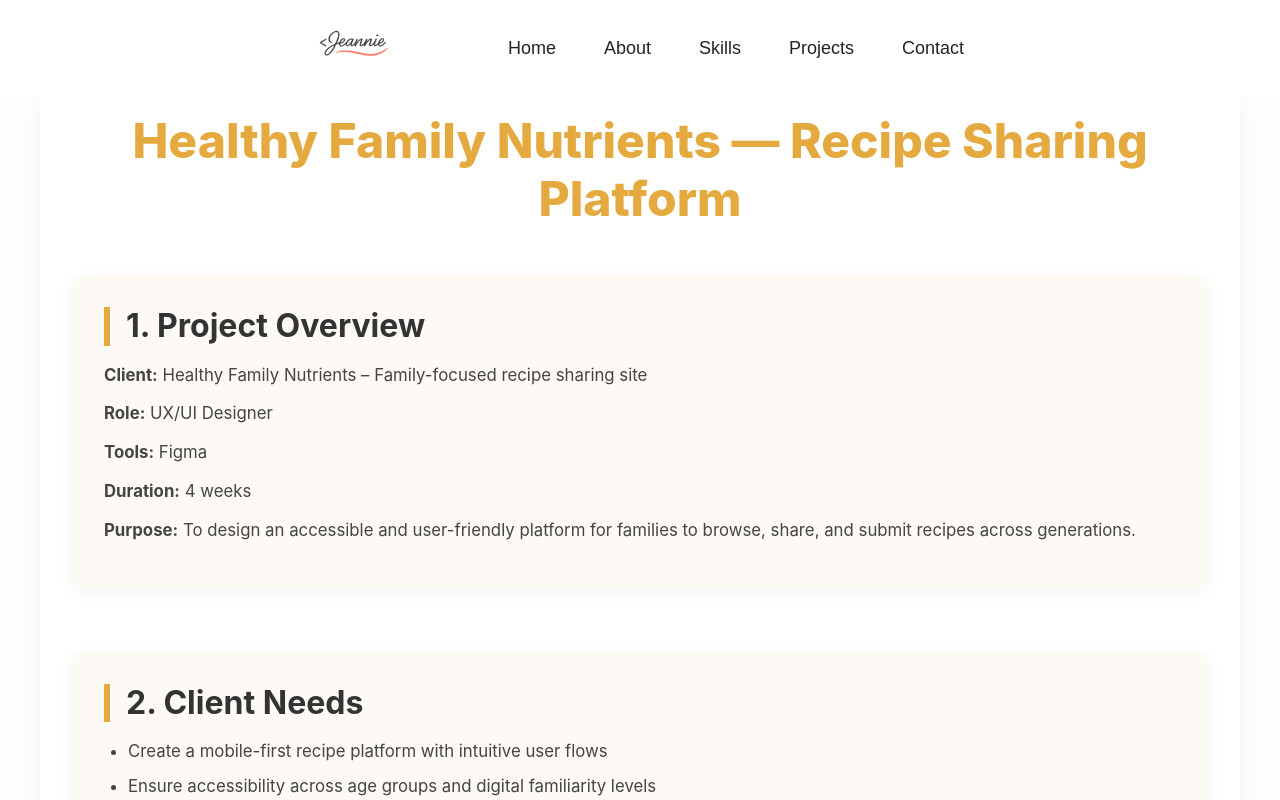
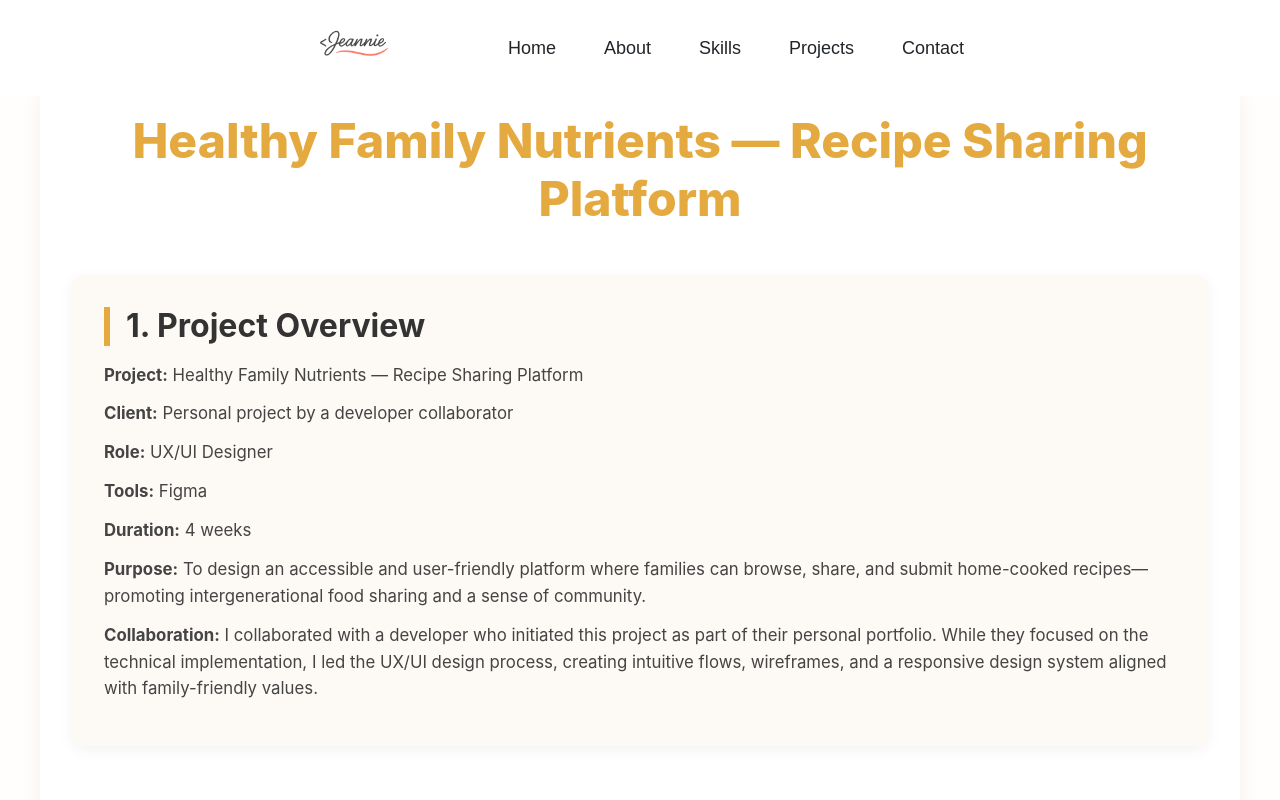
Before and after one commit to Mijincode/jeannie-portfolio, a React (Create React App) app: page /projects/family-nutrients in a window 1280 px wide. Shown: the top 800 px of the page. Built offline with nearby package versions, Linux system fonts and the light colour scheme.

Commit message:
Update familyNutrients

```diff
--- a/src/components/pages/FamilyNutrients.css
+++ b/src/components/pages/FamilyNutrients.css
@@ -110,6 +110,36 @@
   border-radius: 10px;
   box-shadow: 0 6px 16px rgba(0, 0, 0, 0.1);
   object-fit: contain;
+  display: block;
+  margin: 0 auto;
+}
+
+/* .iframe-container {
+  display: flex;
+  justify-content: center;
+  margin: 2rem 0;
+  overflow-x: auto;
+}
+
+.iframe-container iframe {
+  max-width: 100%;
+  height: auto;
+} */
+
+.iframe-container {
+  position: relative;
+  padding-bottom: 56.25%; /* 16:9 ratio */
+  height: 0;
+  overflow: hidden;
+  margin: 2rem 0;
+}
+
+.iframe-container iframe {
+  position: absolute;
+  top: 0;
+  left: 0;
+  width: 100%;
+  height: 100%;
 }
 
 .reference-images {
--- a/src/components/pages/FamilyNutrients.js
+++ b/src/components/pages/FamilyNutrients.js
@@ -12,8 +12,12 @@ export default function FamilyNutrients() {
         <div className="case-block">
           <h2>1. Project Overview</h2>
           <p>
-            <strong>Client:</strong> Healthy Family Nutrients – Family-focused
-            recipe sharing site
+            <strong>Project:</strong> Healthy Family Nutrients — Recipe Sharing
+            Platform
+          </p>
+          <p>
+            <strong>Client:</strong> Personal project by a developer
+            collaborator
           </p>
           <p>
             <strong>Role:</strong> UX/UI Designer
@@ -24,10 +28,20 @@ export default function FamilyNutrients() {
           <p>
             <strong>Duration:</strong> 4 weeks
           </p>
+
           <p>
             <strong>Purpose:</strong> To design an accessible and user-friendly
-            platform for families to browse, share, and submit recipes across
-            generations.
+            platform where families can browse, share, and submit home-cooked
+            recipes—promoting intergenerational food sharing and a sense of
+            community.
+          </p>
+
+          <p>
+            <strong>Collaboration:</strong> I collaborated with a developer who
+            initiated this project as part of their personal portfolio. While
+            they focused on the technical implementation, I led the UX/UI design
+            process, creating intuitive flows, wireframes, and a responsive
+            design system aligned with family-friendly values.
           </p>
         </div>
 
@@ -69,7 +83,7 @@ export default function FamilyNutrients() {
         </div>
 
         <div className="case-block">
-          <h2>4. Design Objectives</h2>
+          <h2>4. Design Process</h2>
           <ul>
             <li>Design a responsive layout accessible on phones and tablets</li>
             <li>
@@ -143,14 +157,27 @@ export default function FamilyNutrients() {
               handoff with documentation, organized components, and design specs
               to front-end developer.
             </p>
+            <p className="section-label">User Flow Overview</p>
+            <div className="iframe-container">
               <iframe
                 style={{ border: "1px solid rgba(0, 0, 0, 0.1)" }}
                 width="800"
                 height="450"
                 src="https://embed.figma.com/design/bliM6ebweIBktbQA6FDPDK/Doig-s-recipe?node-id=0-1&embed-host=share"
                 allowFullScreen
-              title="prototype"
+                title="user-flow"
               ></iframe>
+            </div>
+            <div className="iframe-container">
+              <p className="section-label">Prototype</p>
+              <iframe
+                style={{ border: "1px solid rgba(0, 0, 0, 0.1)" }}
+                width="800"
+                height="450"
+                src="https://embed.figma.com/proto/bliM6ebweIBktbQA6FDPDK/Doig-s-recipe?page-id=0%3A1&node-id=2-47&viewport=1029%2C155%2C0.65&scaling=scale-down&content-scaling=fixed&starting-point-node-id=2%3A47&embed-host=share"
+                allowFullScreen
+              ></iframe>
+            </div>
           </div>
         </div>
 
```
Lines whose indentation alone changed are shown as unchanged.
